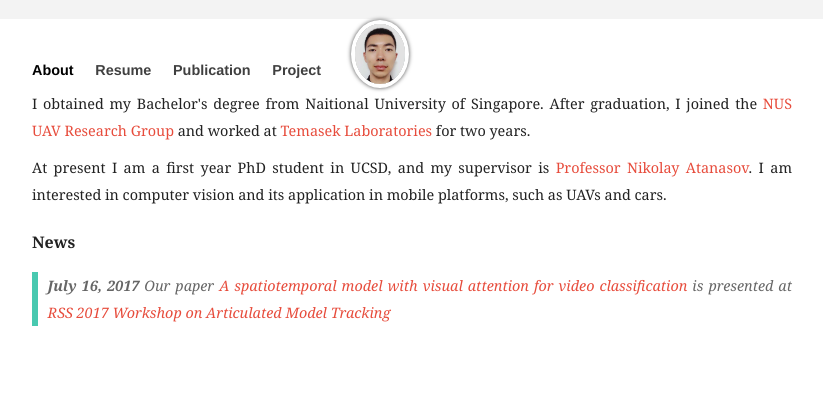
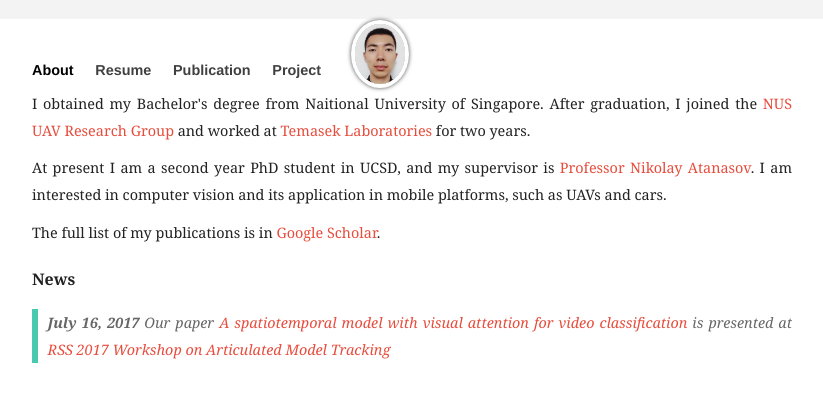
Before and after one commit to moshanATucsd/moshanATucsd.github.io, a Jekyll site: the page built from index.html, in a window 1280 px wide. Shown: the top 402 px of the page, without its empty margins (228-1051 px from the left). Built offline with Jekyll 4.4.1, drawn with Linux system fonts in a browser that asks for light colours; nearby versions of some CDN libraries.

Commit message:
update google scholar

```diff
--- a/index.html
+++ b/index.html
@@ -12,7 +12,11 @@
     </p>
 
     <p>
-    At present I am a first year PhD student in UCSD, and my supervisor is <a href="http://jacobsschool.ucsd.edu/faculty/faculty_bios/index.sfe?fmp_recid=409">Professor Nikolay Atanasov</a>. I am interested in computer vision and its application in mobile platforms, such as UAVs and cars.
+    At present I am a second year PhD student in UCSD, and my supervisor is <a href="http://jacobsschool.ucsd.edu/faculty/faculty_bios/index.sfe?fmp_recid=409">Professor Nikolay Atanasov</a>. I am interested in computer vision and its application in mobile platforms, such as UAVs and cars.
+    </p>
+
+    <p>
+    The full list of my publications is in <a href="https://scholar.google.com/citations?user=7sb-pdUAAAAJ&hl=en">Google Scholar</a>.
     </p>
 
 </section>
```
Also changed, not shown: 1 other file.
